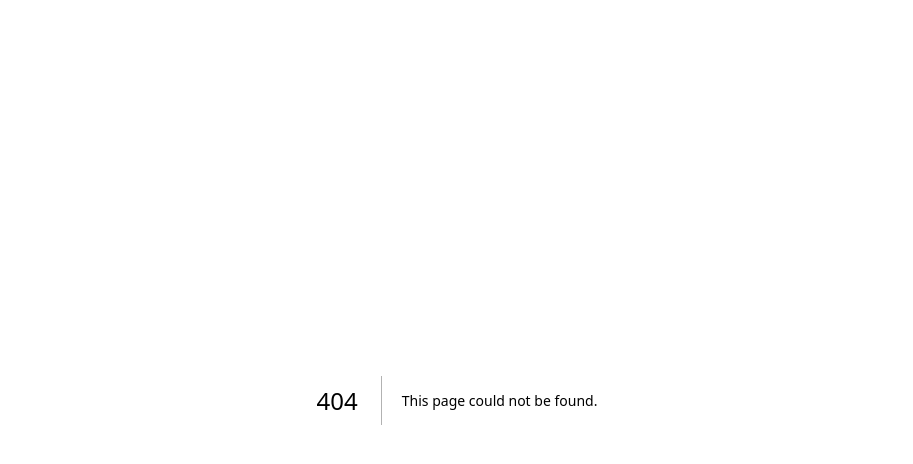
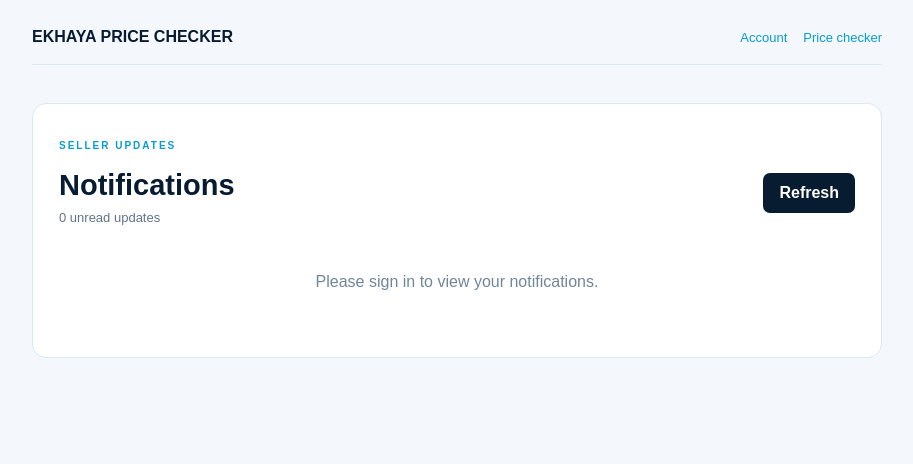
Before and after one commit to Luxolog/ekhaya-commerce-platform, a Next.js app: page /account/notifications in a window 1280 px wide. Before the commit this address had no page. Shown: the top 464 px of the page, without its empty margins (183-1096 px from the left). Built offline with nearby package versions, Linux system fonts and the light colour scheme.

Commit message:
Add seller notification centre

```diff
--- /dev/null
+++ b/src/app/account/notifications/page.tsx
@@ -0,0 +1,68 @@
+"use client";
+
+import { useCallback, useEffect, useState } from "react";
+import Link from "next/link";
+
+const SUPABASE_URL = "https://itxxnhcjjiynrmivexcb.supabase.co";
+const SUPABASE_KEY = "sb_publishable_FnosMonQeHC4jso8Jv5tcA_AU_59M7t";
+type Notice = { id: string; title: string; message: string; notification_type: string; action_url: string | null; created_at: string; read_at: string | null };
+
+export default function SellerNotificationsPage() {
+  const [items, setItems] = useState<Notice[]>([]);
+  const [status, setStatus] = useState("Loading your notifications…");
+  const [busy, setBusy] = useState(false);
+
+  const load = useCallback(async () => {
+    setBusy(true);
+    try {
+      let session: { access_token?: string } | null = null;
+      try { session = JSON.parse(localStorage.getItem("ekhaya_session") ?? "null"); } catch { /* invalid local session */ }
+      if (!session?.access_token) throw new Error("Please sign in to view your notifications.");
+      const response = await fetch(SUPABASE_URL + "/rest/v1/user_notifications?select=id,title,message,notification_type,action_url,created_at,read_at&order=created_at.desc&limit=100", {
+        headers: { apikey: SUPABASE_KEY, Authorization: "Bearer " + session.access_token }
+      });
+      const data = await response.json().catch(() => []);
+      if (!response.ok) throw new Error(data.message ?? "Could not load notifications.");
+      setItems(Array.isArray(data) ? data : []);
+      setStatus(data.length ? data.length + " notifications loaded." : "You’re all caught up. New account and credit updates will appear here.");
+    } catch (error) {
+      setStatus(error instanceof Error ? error.message : "Could not load notifications.");
+    } finally { setBusy(false); }
+  }, []);
+
+  useEffect(() => { void load(); }, [load]);
+
+  async function markRead(item: Notice) {
+    if (item.read_at) return;
+    let session: { access_token?: string } | null = null;
+    try { session = JSON.parse(localStorage.getItem("ekhaya_session") ?? "null"); } catch { /* invalid local session */ }
+    if (!session?.access_token) { setStatus("Please sign in again."); return; }
+    const response = await fetch(SUPABASE_URL + "/rest/v1/user_notifications?id=eq." + encodeURIComponent(item.id), {
+      method: "PATCH",
+      headers: { apikey: SUPABASE_KEY, Authorization: "Bearer " + session.access_token, "Content-Type": "application/json", Prefer: "return=minimal" },
+      body: JSON.stringify({ read_at: new Date().toISOString() })
+    });
+    if (!response.ok) { setStatus("Could not mark this notification as read."); return; }
+    setItems(old => old.map(row => row.id === item.id ? { ...row, read_at: new Date().toISOString() } : row));
+  }
+
+  const unread = items.filter(item => !item.read_at).length;
+  return <main style={{ minHeight: "100vh", background: "#F4F8FC", padding: "28px 5%", color: "#071B31", fontFamily: "Arial,sans-serif" }}>
+    <header style={{ maxWidth: 850, margin: "0 auto", display: "flex", justifyContent: "space-between", alignItems: "center", borderBottom: "1px solid #DCE8F1", paddingBottom: 18 }}>
+      <b>EKHAYA PRICE CHECKER</b><nav style={{ display: "flex", gap: 16, fontSize: 13 }}><Link href="/account/" style={{ color: "#079BD3" }}>Account</Link><Link href="/price-checker/" style={{ color: "#079BD3" }}>Price checker</Link></nav>
+    </header>
+    <section style={{ maxWidth: 850, margin: "38px auto", background: "#fff", border: "1px solid #DCE8F1", borderRadius: 14, padding: 26 }}>
+      <p style={{ color: "#079BD3", fontSize: 10, fontWeight: 800, letterSpacing: 2 }}>SELLER UPDATES</p>
+      <div style={{ display: "flex", justifyContent: "space-between", alignItems: "center", gap: 12, flexWrap: "wrap" }}><div><h1 style={{ fontSize: 29, margin: "8px 0" }}>Notifications</h1><p style={{ color: "#60758A", fontSize: 13, margin: 0 }}>{unread} unread updates</p></div><button onClick={() => void load()} disabled={busy} style={{ padding: "11px 16px", border: 0, borderRadius: 7, background: "#071B31", color: "#fff", fontWeight: 700 }}>{busy ? "Refreshing…" : "Refresh"}</button></div>
+      <div style={{ marginTop: 24 }}>
+        {items.map(item => <article key={item.id} style={{ padding: 18, marginBottom: 12, border: "1px solid #DCE8F1", borderLeft: item.read_at ? "3px solid #DCE8F1" : "3px solid #079BD3", borderRadius: 9, background: item.read_at ? "#fff" : "#F7FBFE" }}>
+          <div style={{ display: "flex", justifyContent: "space-between", gap: 12, flexWrap: "wrap" }}><b style={{ fontSize: 15 }}>{item.title}</b><span style={{ color: "#71869A", fontSize: 11 }}>{new Date(item.created_at).toLocaleString("en-ZA")}</span></div>
+          <p style={{ color: "#40566B", fontSize: 13, lineHeight: 1.7, whiteSpace: "pre-wrap" }}>{item.message}</p>
+          <div style={{ display: "flex", gap: 14, alignItems: "center", fontSize: 12 }}>{item.action_url && <a href={item.action_url} style={{ color: "#079BD3", fontWeight: 700 }}>View details →</a>}{!item.read_at && <button onClick={() => void markRead(item)} style={{ border: 0, background: "transparent", color: "#60758A", cursor: "pointer" }}>Mark as read</button>}</div>
+        </article>)}
+        {!items.length && <p style={{ padding: 24, textAlign: "center", color: "#71869A" }}>{status}</p>}
+      </div>
+      {items.length > 0 && <p role="status" aria-live="polite" style={{ fontSize: 12, color: "#60758A", marginTop: 14 }}>{status}</p>}
+    </section>
+  </main>;
+}
```
